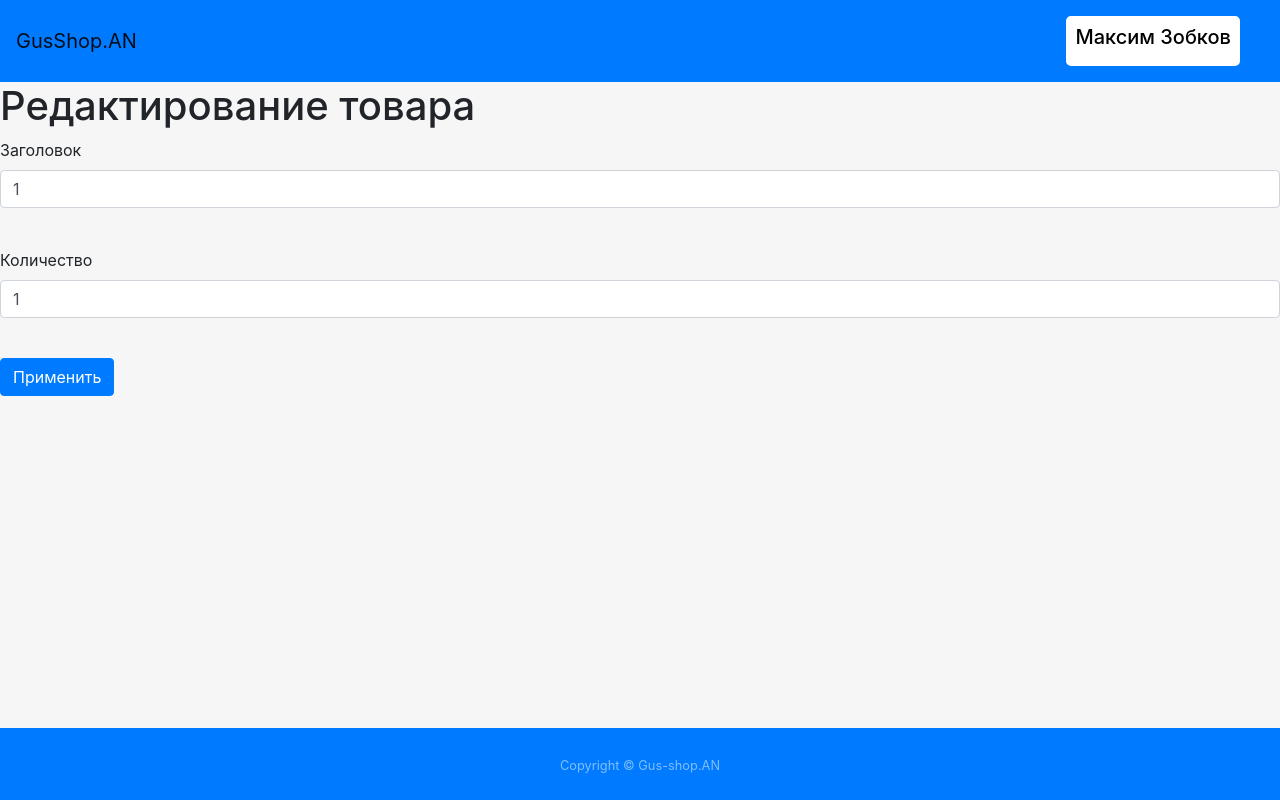
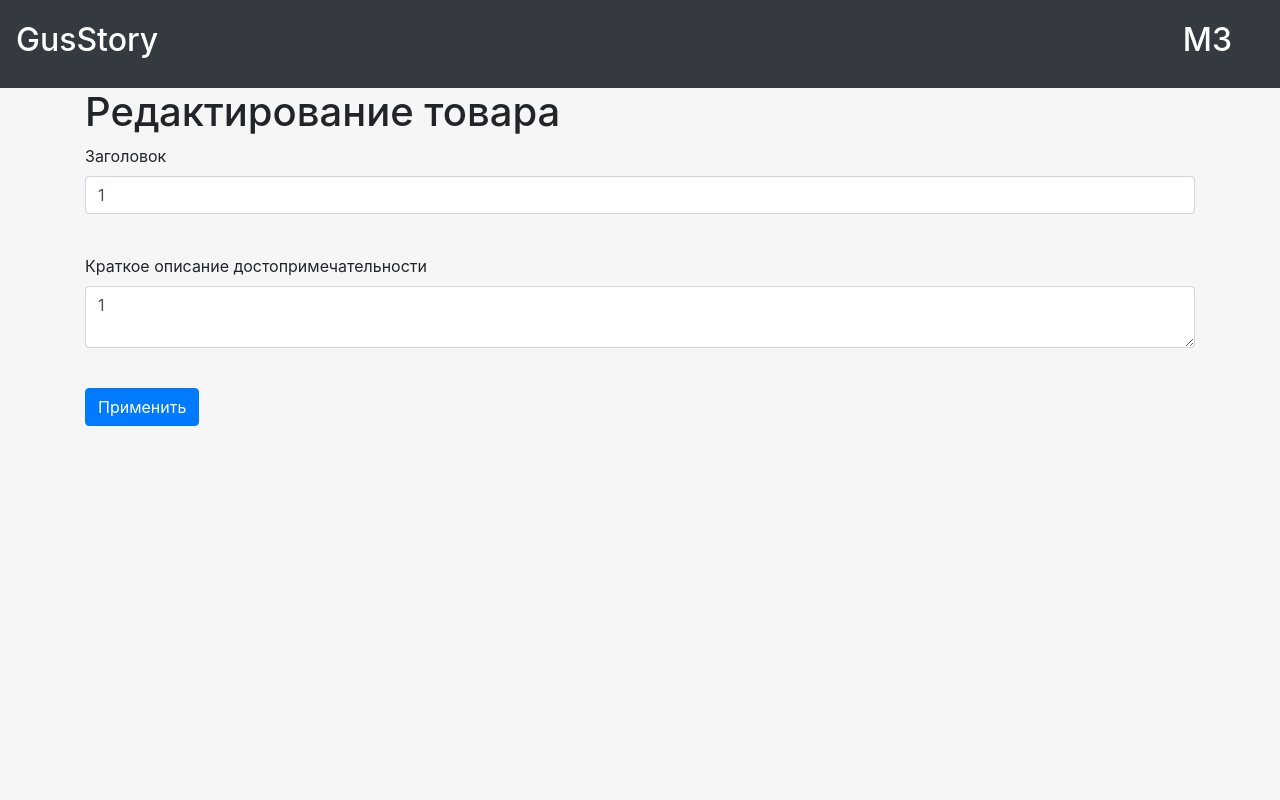
Before and after one commit to KarpovDaniel/GusStory, a Flask app: page /items/1 in a window 1280 px wide. Run offline with Flask 2, Linux system fonts and the light colour scheme; a user stored in the database is signed in; data comes from the database, SQL or seed files in the repository; both versions use the stored data as it was before the commit; some libraries are stand-ins or nearby versions.

Commit message:
Main window

```diff
--- a/data/items.py
+++ b/data/items.py
@@ -14,5 +14,4 @@ class Items(SqlAlchemyBase, SerializerMixin, UserMixin):
     title = sqlalchemy.Column(sqlalchemy.String, nullable=True)
     main_characteristics = sqlalchemy.Column(sqlalchemy.TEXT, nullable=True)
     content = sqlalchemy.Column(sqlalchemy.String, nullable=True)
-    count = sqlalchemy.Column(sqlalchemy.Integer, nullable=True)
     photo = sqlalchemy.Column(sqlalchemy.VARCHAR, default='/static/images/old.png')
--- a/main.py
+++ b/main.py
@@ -38,24 +38,19 @@ class RegisterForm(FlaskForm):
 
 class ItemsForm(FlaskForm):
     title = StringField('Заголовок', validators=[DataRequired()])
-    main_characteristics = TextAreaField('Главные характеристики')
-    content = TextAreaField('Описание товара')
-    count = IntegerField('Количество')
+    main_characteristics = TextAreaField('Краткое описание достопримечательности')
+    content = TextAreaField('Описание достопримечательности')
     submit = SubmitField('Применить')
 
 
 class EditForm(FlaskForm):
     title = StringField('Заголовок', validators=[DataRequired()])
-    count = IntegerField('Количество')
+    main_characteristics = TextAreaField('Краткое описание достопримечательности')
     submit = SubmitField('Применить')
 
 
 class LengthError(Exception):
     error = 'Пароль должен от 8 до 15 символов!'
-
-
-class SymbolError(Exception):
-    error = 'В пароле должен быть хотя бы один символ!'
 
 
 class LetterError(Exception):
@@ -141,7 +136,6 @@ def add_items():
         item = items.Items()
         item.title = form.title.data
         item.content = form.content.data
-        item.count = form.count.data
         item.main_characteristics = form.main_characteristics.data
         f = request.files['file']
         if f:
@@ -176,12 +170,12 @@ def edit_items(id):
         sessions = db_session.create_session()
         item = sessions.query(items.Items).filter(items.Items.id == id).first()
         form.title.data = item.title
-        form.count.data = item.count
+        form.main_characteristics.data = item.main_characteristics
     if form.validate_on_submit():
         sessions = db_session.create_session()
         item = sessions.query(items.Items).filter(items.Items.id == id).first()
         item.title = form.title.data
-        item.count = form.count.data
+        item.main_characteristics = form.main_characteristics.data
         sessions.commit()
         return redirect('/')
     return render_template('editor.html', title='Редактирование товара', form=form)
@@ -218,6 +212,7 @@ def about_item(id):
 def main():
     global count_items
     sessions = db_session.create_session()
+    count_items += len(list(sessions.query(items.Items)))
     sessions.close()
     app.run()
 
--- a/static/css/style.css
+++ b/static/css/style.css
@@ -12,7 +12,7 @@ border: 0px solid white;
 padding: 0 0px;
 }
 html {
-height: 100%;
+height: auto;
 }
 .content {
 flex: 1 0 auto;
@@ -20,7 +20,10 @@ flex: 1 0 auto;
 .footer {
 flex-shrink: 0;
 }
-body {
-display: flex;
-flex-direction: column;
+prokrutka {
+height: 150px; /* высота нашего блока */
+width: 27.5rem; /* ширина нашего блока */
+background: #fff; /* цвет фона, белый */
+border: 1px solid #C1C1C1; /* размер и цвет границы блока */
+overflow-y: scroll; /* прокрутка по вертикали */
 }
--- a/templates/base.html
+++ b/templates/base.html
@@ -3,34 +3,25 @@
 <head>
     <meta charset="UTF-8">
     <meta name="viewport" content="width=device-width, initial-scale=1, shrink-to-fit=no">
-    <link rel="shortcut icon" href="/static/images/logo.png">
     <link rel="stylesheet"
           href="https://stackpath.bootstrapcdn.com/bootstrap/4.4.1/css/bootstrap.min.css"
           integrity="sha384-Vkoo8x4CGsO3+Hhxv8T/Q5PaXtkKtu6ug5TOeNV6gBiFeWPGFN9MuhOf23Q9Ifjh"
           crossorigin="anonymous">
-    <title> GusShop.AN </title>
+    <title> GusStory </title>
     <style>
-    .prokrutka {
+        .prokrutka {
         height: 150px; /* высота нашего блока */
         width: 27.5rem; /* ширина нашего блока */
         background: #fff; /* цвет фона, белый */
         border: 1px solid #C1C1C1; /* размер и цвет границы блока */
         overflow-y: scroll; /* прокрутка по вертикали */
         }
-    body {
-    display: flex;
-    flex-direction: column;
-    }
-
-
-
-
     </style>
 </head>
 <body>
 <link rel="stylesheet" href="/static/css/style.css">
-<nav class="navbar navbar-expand-lg navbar-light bg-primary sticky-top">
-    <a class="navbar-brand" href="/"> GusShop.AN </a>
+<nav class="navbar navbar-expand-lg sticky-top navbar-dark bg-dark">
+    <a class="navbar-brand" href="/"><h2>GusStory</h2></a>
     <button class="navbar-toggler" type="button" data-toggle="collapse"
             data-target="#navbarSupportedContent" aria-controls="navbarSupportedContent"
             aria-expanded="false" aria-label="Toggle navigation">
@@ -47,27 +38,20 @@
                 <a class="btn btn-success mt-1 " href="/login"> Войти </a>
             </li>
             {% else %}
-            <h6 align="right">
-                <a style="background-color: #ffffff; border: 5px solid #ffffff;
-                    border-radius:5px; padding: 4px; color: #000000;"
-                   class="navbar-brand nav-link mr-4 mt-2"
-                   href="/profile"><h5 align="center"> {{current_user.name}} {{current_user.surname}} </h5>
-                </a>
-            </h6>
+            <h1 align="right"><a class="navbar-brand nav-link mr-4 mt-2"
+                                 href="/profile"><h2 align="center" style="color: #ffffff">
+                {{current_user.name[0]}}{{current_user.surname[0]}} </h2>
+            </a>
+            </h1>
             {% endif %}
         </ul>
     </div>
 </nav>
-<div class="content">
-{% block content %}
-{% endblock %}
+<div class="content container">
+    {% block content %}
+    {% endblock %}
 </div>
 
-<footer id="sticky-footer" class="footer py-4 bg-primary text-white-50 mt-1">
-    <div class="text-center">
-        <small> Copyright &copy; Gus-shop.AN </small>
-    </div>
-</footer>
 
 <script src="https://code.jquery.com/jquery-3.4.1.slim.min.js"
         integrity="sha384-J6qa4849blE2+poT4WnyKhv5vZF5SrPo0iEjwBvKU7imGFAV0wwj1yYfoRSJoZ+n"
--- a/templates/editor.html
+++ b/templates/editor.html
@@ -9,8 +9,8 @@
         {{ form.title.label }} <br>
         {{ form.title(class="form-control") }} <br>
     <p>
-        {{ form.count.label }} <br>
-        {{ form.count(class="form-control") }} <br>
+        {{ form.main_characteristics.label }} <br>
+        {{ form.main_characteristics(class="form-control") }} <br>
     </p>
     <p>{{ form.submit(type="submit", class="btn btn-primary") }}</p>
     {{ message }}
--- a/templates/items.html
+++ b/templates/items.html
@@ -17,10 +17,6 @@
         {{ form.content.label }} <br>
         {{ form.content(class="form-control") }} <br>
     </p>
-    <p>
-        {{ form.count.label }} <br>
-        {{ form.count(class="form-control") }} <br>
-    </p>
     <div class="form-group">
         <input type="file" class="form-control-file" id="photo" name="file">
     </div>
```
Also changed, not shown: templates/index.html (+9 -12 lines), db/blogs.sqlite, static/images/image1.png.
